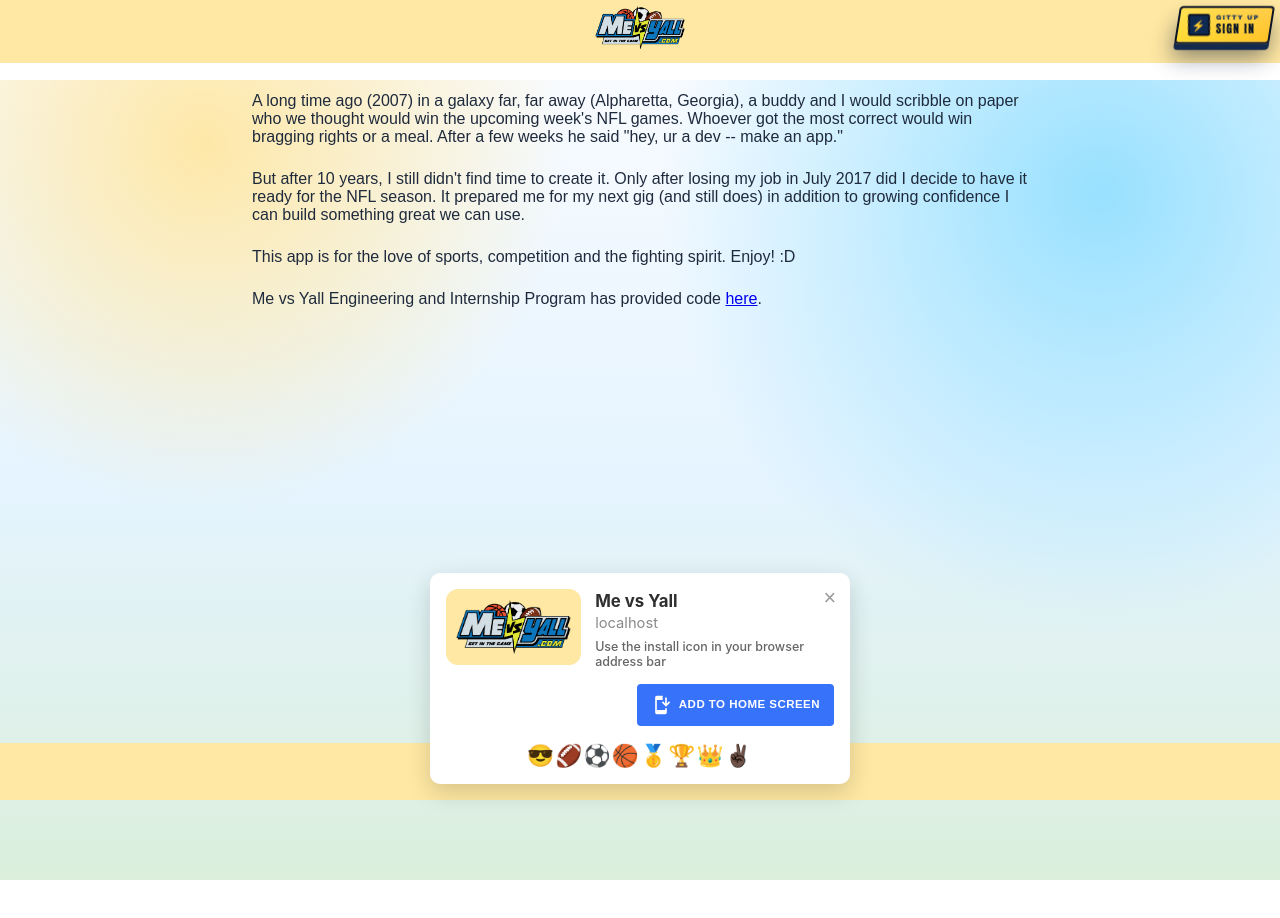
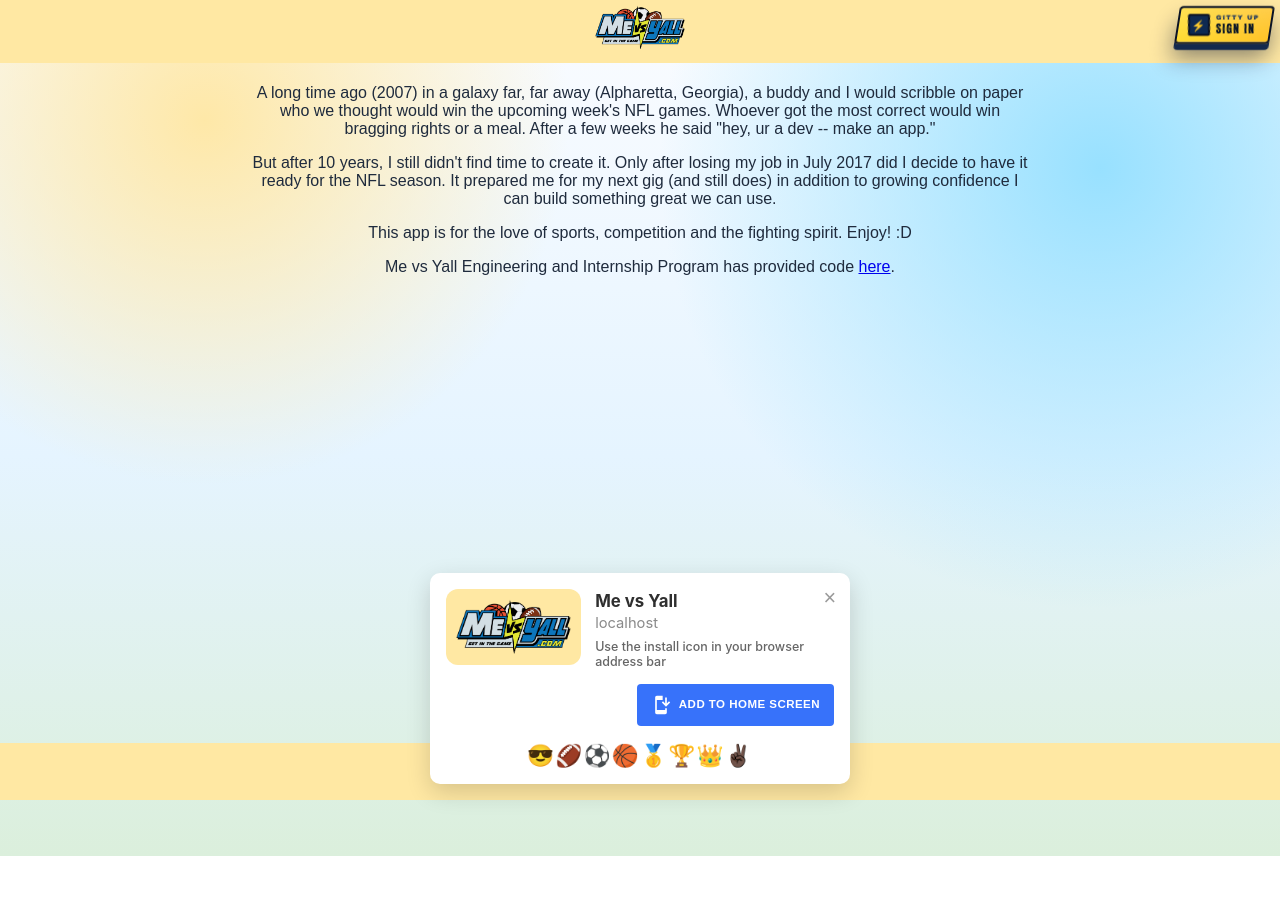
Before and after one commit to roybrown77/me-vs-yall, a React (Vite) app in the folder src/client/: page /origin in a window 1280 px wide. Shown: the top 918 px of the page. Built offline with nearby package versions, Linux system fonts and the light colour scheme; no server answers; what auth0-js would draw is missing.

Commit message:
remove extra white space below header on origin page

```diff
--- a/src/client/src/pages/Origin/index.jsx
+++ b/src/client/src/pages/Origin/index.jsx
@@ -1,6 +1,8 @@
 import { useEffect } from 'react';
 
 import PageContainer from '../../components/PageContainer';
+
+import './origin.css';
 
 const line1 = `A long time ago (2007) in a galaxy far, far away (Alpharetta, Georgia), a buddy and I would scribble on paper
                who we thought would win the upcoming week's NFL games.  Whoever got the most correct would win bragging rights
@@ -23,13 +25,13 @@ const Origin = () => {
 
     return (
         <PageContainer>
-            <div style={{ marginTop: '10%' }}>
-                <div style={{textAlign: 'left', padding: '12px'}}>{line1}</div>
-                <div style={{textAlign: 'left', padding: '12px'}}>{line2}</div>
-                <div style={{textAlign: 'left', padding: '12px'}}>{line3}</div>
-                <div style={{textAlign: 'left', padding: '12px'}}>
+            <div className="origin-page">
+                <p>{line1}</p>
+                <p>{line2}</p>
+                <p>{line3}</p>
+                <p>
                     {line4}<a href="https://www.github.com/roybrown77/me-vs-yall">here</a>.
-                </div>
+                </p>
             </div>
         </PageContainer>
     );
--- /dev/null
+++ b/src/client/src/pages/Origin/origin.css
@@ -0,0 +1,7 @@
+.origin-page {
+  padding: 0.75rem 12px 2rem;
+}
+
+.origin-page p + p {
+  margin-top: 0.75rem;
+}
```
